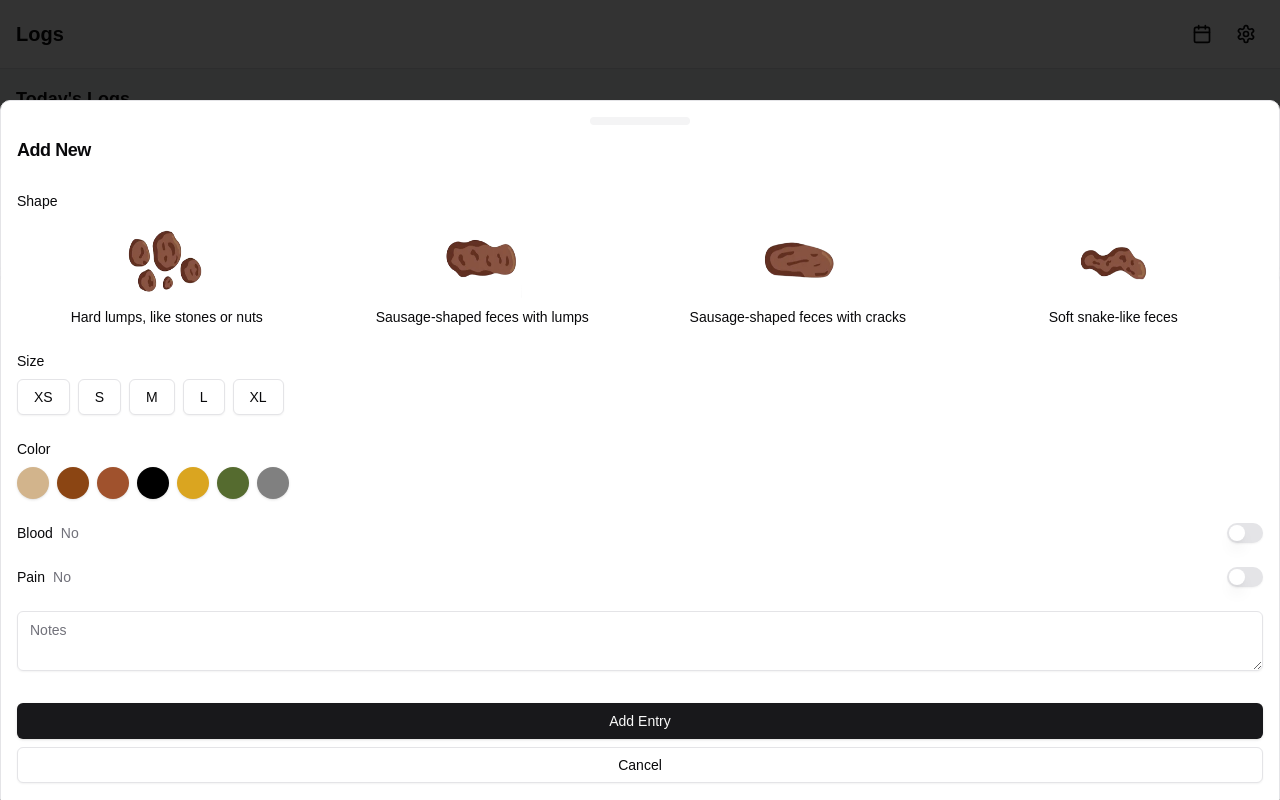
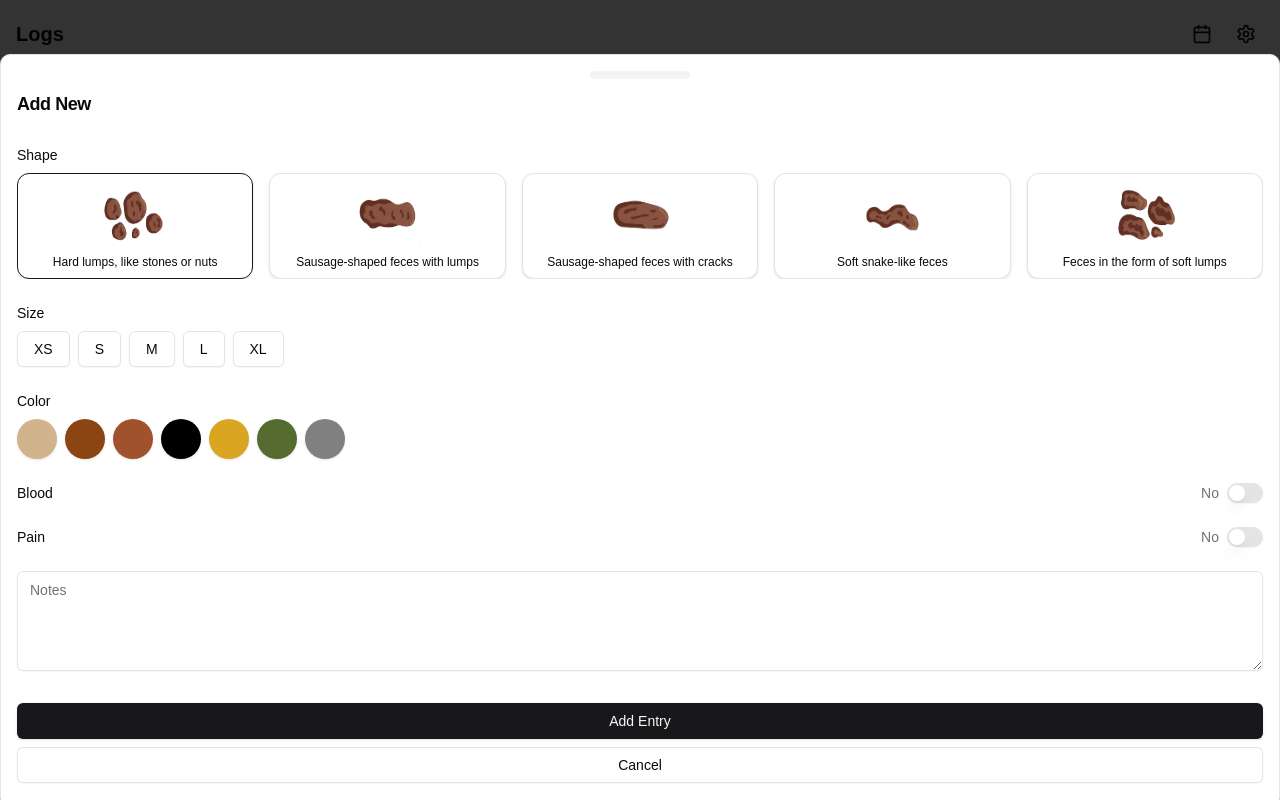
Before and after one commit to RaurusLabs/poop-counter, a Next.js app: page / in a window 1280 px wide. Both pictures are taken after a click on the button 1228 px from the left and 748 px from the top of the page. Built offline with nearby package versions, Linux system fonts and the light colour scheme.

Commit message:
initial commit

```diff
--- a/src/components/AddLog.tsx
+++ b/src/components/AddLog.tsx
@@ -1,6 +1,6 @@
 "use client"
 
-import { useState } from "react"
+import { useState, useEffect } from "react"
 import { Check } from "lucide-react"
 import { Button } from "@/components/ui/button"
 import {
@@ -21,6 +21,7 @@ import {
   CarouselNext,
   CarouselPrevious,
 } from "@/components/ui/carousel"
+import { Card, CardContent } from "@/components/ui/card"
 
 const shapes = [
   { name: "Hard lumps, like stones or nuts", icon: "/icon/1.png?height=80&width=80" },
@@ -46,6 +47,16 @@ export default function AddLog({ open, onOpenChange }: AddLogProps) {
   const [blood, setBlood] = useState(false)
   const [pain, setPain] = useState(false)
   const [notes, setNotes] = useState("")
+  const [keyboardVisible, setKeyboardVisible] = useState(false)
+
+  useEffect(() => {
+    const handleResize = () => {
+      setKeyboardVisible(window.visualViewport!.height < window.innerHeight)
+    }
+
+    window.visualViewport?.addEventListener('resize', handleResize)
+    return () => window.visualViewport?.removeEventListener('resize', handleResize)
+  }, [])
 
   const handleSubmit = () => {
     console.log({ shape: shapes[shapeIndex].name, size, color, blood, pain, notes })
@@ -54,11 +65,11 @@ export default function AddLog({ open, onOpenChange }: AddLogProps) {
 
   return (
     <Drawer open={open} onOpenChange={onOpenChange}>
-      <DrawerContent>
+      <DrawerContent className={keyboardVisible ? 'h-screen' : ''}>
         <DrawerHeader>
           <DrawerTitle>Add New</DrawerTitle>
         </DrawerHeader>
-        <div className="p-4 space-y-6">
+        <div className="p-4 space-y-6 overflow-y-auto">
           <div>
             <h3 className="mb-2 text-sm font-medium">Shape</h3>
             <Carousel
@@ -70,9 +81,13 @@ export default function AddLog({ open, onOpenChange }: AddLogProps) {
             >
               <CarouselContent>
                 {shapes.map((shape, index) => (
-                  <CarouselItem key={index} className="basis-1/4 flex flex-col items-center">
-                    <img src={shape.icon} alt={shape.name} className="w-20 h-20 mb-2" />
-                    <p className="text-sm text-center">{shape.name}</p>
+                  <CarouselItem key={index} className="basis-1/3 sm:basis-1/4 md:basis-1/5">
+                    <Card className={`h-full ${shapeIndex === index ? 'border-primary' : ''}`}>
+                      <CardContent className="flex flex-col items-center justify-center p-2 h-full">
+                        <img src={shape.icon} alt={shape.name} className="w-16 h-16 mb-2" />
+                        <p className="text-xs text-center">{shape.name}</p>
+                      </CardContent>
+                    </Card>
                   </CarouselItem>
                 ))}
               </CarouselContent>
@@ -86,8 +101,7 @@ export default function AddLog({ open, onOpenChange }: AddLogProps) {
               {sizes.map((s) => (
                 <Button
                   key={s}
-                  variant="outline"
-                  className={size === s ? 'border-primary' : ''}
+                  variant={size === s ? "default" : "outline"}
                   onClick={() => setSize(s)}
                 >
                   {s}
@@ -101,11 +115,11 @@ export default function AddLog({ open, onOpenChange }: AddLogProps) {
               {colors.map((c) => (
                 <Button
                   key={c}
-                  className={`w-8 h-8 rounded-full relative ${color === c ? 'ring-2 ring-primary ring-offset-2' : ''}`}
+                  className={`w-10 h-10 rounded-full relative ${color === c ? 'ring-2 ring-primary ring-offset-2' : ''}`}
                   style={{ backgroundColor: c }}
                   onClick={() => setColor(c)}
                 >
-                  {color === c && <Check className="absolute inset-0 m-auto text-white" size={16} />}
+                  {color === c && <Check className="absolute inset-0 m-auto text-white" size={20} />}
                 </Button>
               ))}
             </div>
@@ -113,33 +127,38 @@ export default function AddLog({ open, onOpenChange }: AddLogProps) {
           <div className="flex justify-between items-center">
             <Label htmlFor="blood-switch" className="flex items-center gap-2">
               Blood
+            </Label>
+            <div className="flex items-center gap-2">
               <span className="text-sm text-muted-foreground">
                 {blood ? 'Yes' : 'No'}
               </span>
-            </Label>
               <Switch
                 id="blood-switch"
                 checked={blood}
                 onCheckedChange={setBlood}
               />
             </div>
+          </div>
           <div className="flex justify-between items-center">
             <Label htmlFor="pain-switch" className="flex items-center gap-2">
               Pain
+            </Label>
+            <div className="flex items-center gap-2">
               <span className="text-sm text-muted-foreground">
                 {pain ? 'Yes' : 'No'}
               </span>
-            </Label>
               <Switch
                 id="pain-switch"
                 checked={pain}
                 onCheckedChange={setPain}
               />
             </div>
+          </div>
           <Textarea
             placeholder="Notes"
             value={notes}
             onChange={(e) => setNotes(e.target.value)}
+            className="min-h-[100px]"
           />
         </div>
         <DrawerFooter>
```
Lines whose indentation alone changed are shown as unchanged.
